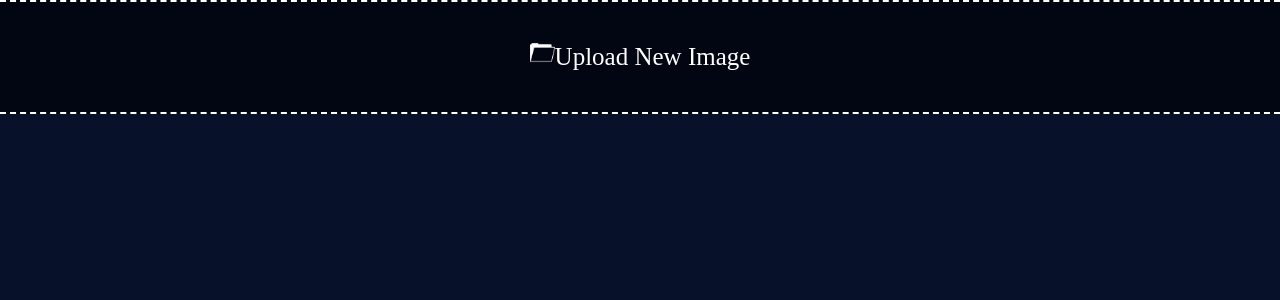
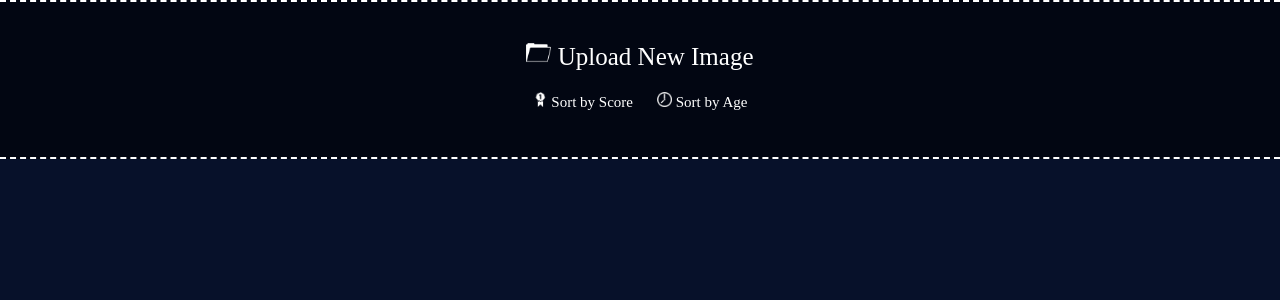
Before and after one commit to ms223uh/php-project, a PHP site: page /index.php?sort=true in a window 1280 px wide. Shown: the part 220-520 px from the top of the page. Run offline with PHP 8.4, Linux system fonts and the light colour scheme.

Commit message:
Finish with project!
Done with project!
- Can now sort by score & age.

```diff
--- a/style/style.css
+++ b/style/style.css
@@ -40,10 +40,26 @@ background-color: #07112A;
     color: white;
     text-decoration: none;
     text-align: center;
-    height: 100px;
+   // height: 100px;
     text-align: center;
     vertical-align: middle;
     line-height: 100px;
+margin: 10px;
+}
+
+#navbarSort{
+    margin-top: -55px;
+}
+
+#navbarSort a{
+    font-size: 15px;
+    color: white;
+    text-decoration: none;
+    text-align: center;
+    text-align: center;
+    vertical-align: middle;
+    line-height: 100px;
+
 }
 
 #main{
@@ -58,7 +74,7 @@ background-color: #07112A;
   //  padding: 20px;
     margin-left: auto;
     margin-right: auto;
-    border: dashed 2px white;
+    border: dashed 2px rgba(255,255,255,0.35);
     display: inline-block;
     margin-top: 25px;
     margin-left: 45px;
@@ -73,6 +89,7 @@ background-color: #07112A;
     margin-left: auto;
     margin-right: auto;
     border-bottom: dashed 2px white;
+    border-bottom: dashed 2px rgba(255,255,255,0.35);
 }
 
 .imageHolderStuff {
@@ -101,6 +118,7 @@ text-align: center;
 color: #fff;
 font-size: 22px;
 border-bottom: dashed 2px white;
+border-bottom: dashed 2px rgba(255,255,255,0.35);
 }
 
 .errorMess{
@@ -114,7 +132,7 @@ margin: 25px;
 height: 215px;
 width: 275px;
 color: white;
-border: dashed 2px white;
+border: dashed 2px rgba(255,255,255,0.35);
 margin-left: auto;
 margin-right: auto;
 text-align: center;
@@ -124,3 +142,8 @@ text-align: center;
 
 margin-left: 60px;
 }
+
+.voted
+{
+    opacity: 0.3;
+}
--- a/view/imageView.php
+++ b/view/imageView.php
@@ -3,12 +3,18 @@ class imageView {
 
     private $vote;
     private $voteimage;
+    private $votedimages;
 
     public function generateImageList(){
         return  '
         <div id="header"><h2>ImageKing</h2></div>
             <div id="navbar">
-            <a href="?upload"><img src="imageStyle/upload.png" width="25" height="25px">Upload New Image</a>
+
+            <a href="?upload"><img src="imageStyle/upload.png" width="25" height="25px"> Upload New Image</a>
+<div id="navbarSort">
+            <a href="?sort=true"><img src="imageStyle/score.png" width="15" height="15px"> Sort by Score</a>
+            <a href="?sort=false"><img src="imageStyle/age.png" width="15" height="15px"> Sort by Age</a>
+</div>
             </div>
             <div id="main">
                 '. self::renderImages() .'
@@ -30,21 +36,45 @@ class imageView {
     public function renderImages(){
         $images =  $this->idal->getImages();
         $imagesForHTML = "";
+        if (isset($_GET["sort"]) && $_GET["sort"] == "true")
+        {
+            usort($images,function($a,$b) {
+                if ($a->getScore() == $b->getScore())
+                    return 0;
+                return $a->getScore() < $b->getScore() ? -1 : 1;
+            });
+        }
+
+
+        if (isset($this->votedimages))
+        {
+            $votescookie = $this->votedimages;
+        }
+        elseif (isset($_COOKIE["votes"]))
+        {
+            $votescookie = unserialize($_COOKIE["votes"]);
+        }
+        else
+        {
+            $votescookie = array();
+        }
+
         for( $i = count($images) - 1; $i>=0; $i-- )
         {
             $image = $images[$i];
             $r = time() + rand(0,99999999);
+            $voted = isset($votescookie[$image->getFilename()]) ? "voted" : "";
            $imagesForHTML.=
               "<div class='imageHolder' id='{$image->getFilename()}' >
               <div class='title'>{$image->getTitle()}</div>
               <img src='{$image->getPath()}'/>
               <div class='imageHolderStuff'>
               <a href='?vote=up&image={$image->getFilename()}&r=$r#{$image->getFilename()}'>
-              <img src=".'imageStyle/happy.png'."></a>
+              <img class='$voted' src='imageStyle/happy.png'></a>
               <span class='score'>{$image->getScore()}</span>
               <a href='?vote=down&image={$image->getFilename()}&r=$r#{$image->getFilename()}'>
-              <img src=".'imageStyle/unhappy.png'."></a>
-              <a href='{$image->getPath()}'><img src=".'imageStyle/eye.png'."></a>
+              <img class='$voted' src=".'imageStyle/unhappy.png'."></a>
+              <a href='{$image->getPath()}' target='_blank'><img src=".'imageStyle/eye.png'."></a>
           </div>
               </div>";
         }
@@ -71,11 +101,13 @@ class imageView {
                 if (isset($votescookie[$this->voteimage]))
                 {
                     setcookie("votes",serialize($votescookie));
+                    $this->votedimages = $votescookie;
                     return false;
                 }
                 $votescookie[$this->voteimage] = true;
             }
             setcookie("votes",serialize($votescookie));
+            $this->votedimages = $votescookie;
             return true;
         }
         return false;
--- a/view/uploadView.php
+++ b/view/uploadView.php
@@ -35,7 +35,7 @@ class uploadView {
 
                         Select image to upload
 
-                        <input class="button" type="file" name="' . self::$imageID . '">
+                        <input class="button" accept="image/*" type="file" name="' . self::$imageID . '">
 
                         <br>
                         <br>
```
Also changed, not shown: imageStyle/age.png (added), imageStyle/score.png (added), uImages/395d817abb06ac65b3ce7e80d26d546c.jpg (added), uImages/c871ac91a4092a045e0e17902fbcc731.jpg (added), 1 other file.
